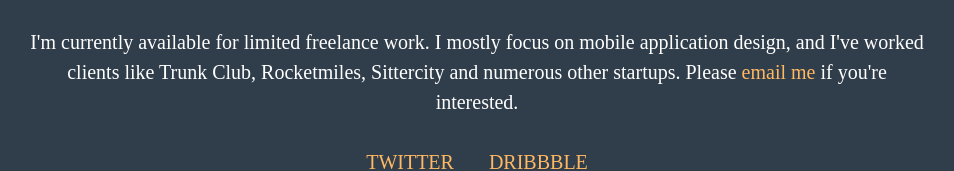
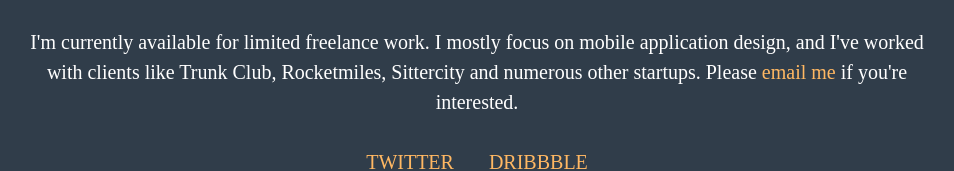
Before and after one commit to jordanful/jordanful.github.io, a plain HTML site: page index.html in a window 1280 px wide. Shown: the part 299-470 px from the top of the page, without its empty margins (163-1117 px from the left). Drawn offline with Linux system fonts and the light colour scheme.

Commit message:
fix grammar error

```diff
--- a/index.html
+++ b/index.html
@@ -14,7 +14,7 @@
 		<h1>I design useful and usable products</h1>
 			<p>Hi, I'm Jordan Fulghum. I'm a Product and UI designer living in Chicago.</p>
 			<p>I worked on consumer design at Groupon for three years. I also created <a href="http://allaboardcta.com">All Aboard</a>, a bus tracking iPhone app, and <a href="http://vidless.com">Vidless</a>, an easy way to video chat with friends instantly.</p>
-			<p>I'm currently available for limited freelance work. I mostly focus on mobile application design, and I've worked clients like Trunk Club, Rocketmiles, Sittercity and numerous other startups. Please <a href="mailto:j.fulghum@gmail.com">email me</a> if you're interested.</p>
+			<p>I'm currently available for limited freelance work. I mostly focus on mobile application design, and I've worked with clients like Trunk Club, Rocketmiles, Sittercity and numerous other startups. Please <a href="mailto:j.fulghum@gmail.com">email me</a> if you're interested.</p>
 			<div class="social">
 				<a class="twitter animated" href="http://www.twitter.com/jordanful">Twitter</a>
 				<a class="dribbble animated" href="http://www.dribbble.com/jordanful">Dribbble</a>
```
